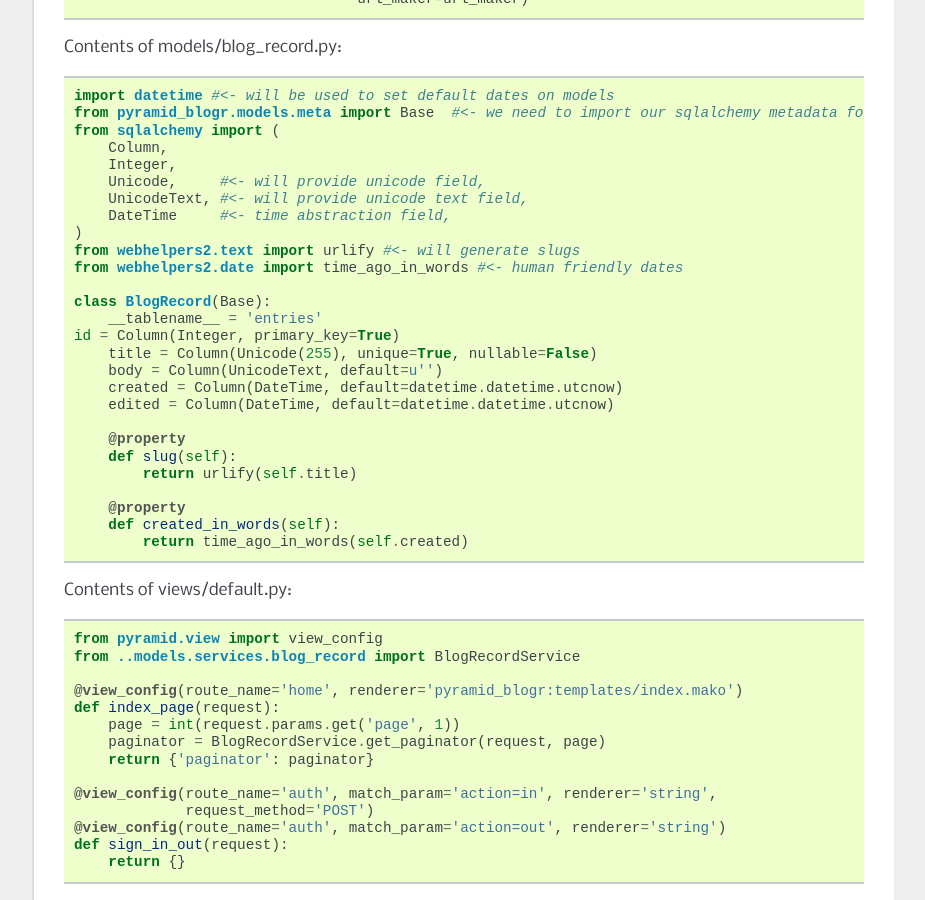
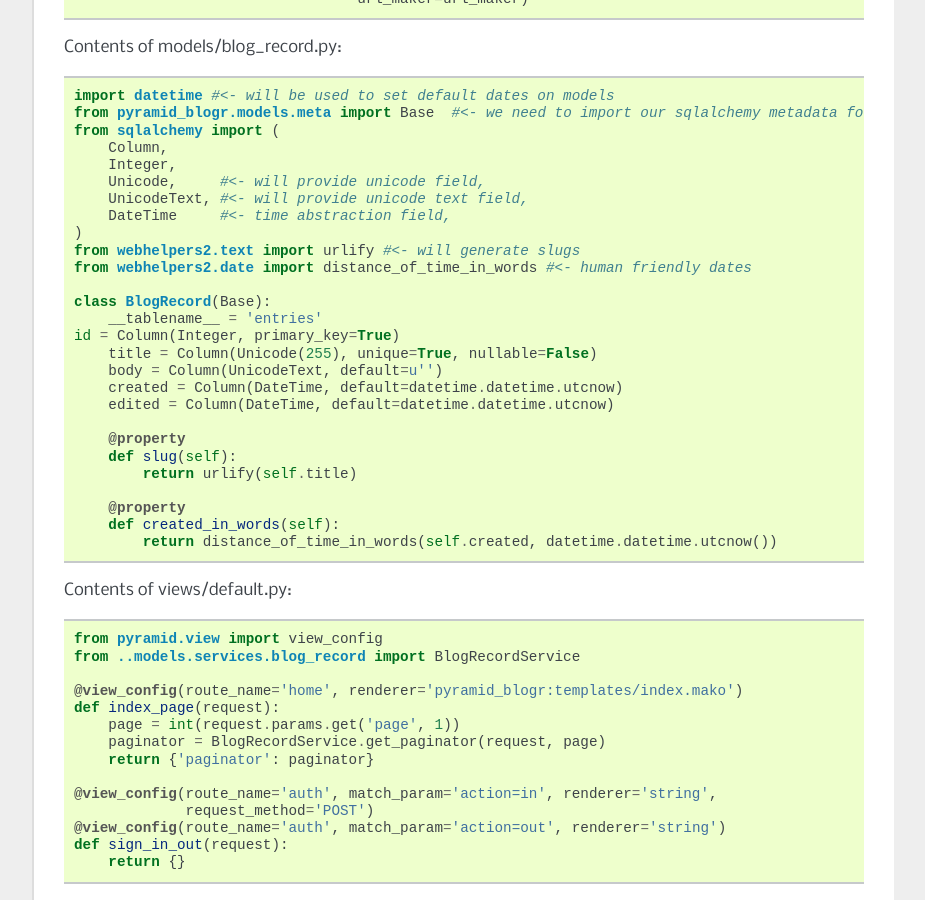
Before and after one commit to Pylons/pyramid_blogr, a Sphinx documentation site: the page built from docs/blog_models_and_views_src.rst, in a window 1280 px wide and 900 px high, scrolled down 626 px. Shown: the whole window, without its empty margins (198-1123 px from the left). Built offline with Sphinx 7.4.7, drawn with Linux system fonts in a browser that asks for light colours.

Commit message:
dates: change disctance_of_time_in_words in docs to mirror pull request

```diff
--- a/docs/blog_models_and_views.rst
+++ b/docs/blog_models_and_views.rst
@@ -88,7 +88,7 @@ Your project structure should look like this at this point::
 Now it is time to add imports and properties to **models/blog_record.py**::
 
     from webhelpers2.text import urlify #<- will generate slugs
-    from webhelpers2.date import time_ago_in_words #<- human friendly dates
+    from webhelpers2.date import distance_of_time_in_words #<- human friendly dates
 
 
 And to model itself::
@@ -104,7 +104,7 @@ be approximated to their closest counterparts.
 
     @property
     def created_in_words(self):
-        return time_ago_in_words(self.created)
+        return distance_of_time_in_words(self.created, datetime.datetime.utcnow())
 
 This property will return information when specific entry was created in a
 friendly form like "2 days ago".
--- a/docs/blog_models_and_views_src.rst
+++ b/docs/blog_models_and_views_src.rst
@@ -45,7 +45,7 @@ Contents of models/blog_record.py::
         DateTime     #<- time abstraction field,
     )
     from webhelpers2.text import urlify #<- will generate slugs
-    from webhelpers2.date import time_ago_in_words #<- human friendly dates
+    from webhelpers2.date import distance_of_time_in_words #<- human friendly dates
 
     class BlogRecord(Base):
         __tablename__ = 'entries'
@@ -61,7 +61,7 @@ Contents of models/blog_record.py::
 
         @property
         def created_in_words(self):
-            return time_ago_in_words(self.created)
+            return distance_of_time_in_words(self.created, datetime.datetime.utcnow())
 
 
 
```
Also changed, not shown: 1 other file.
